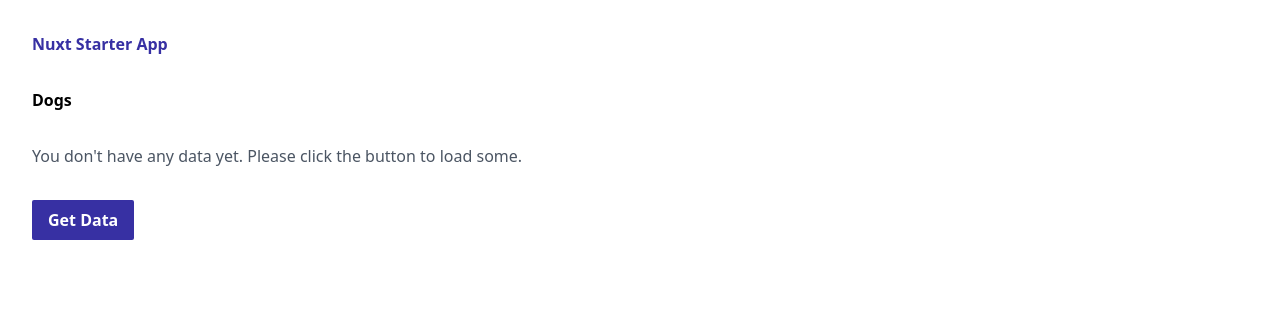
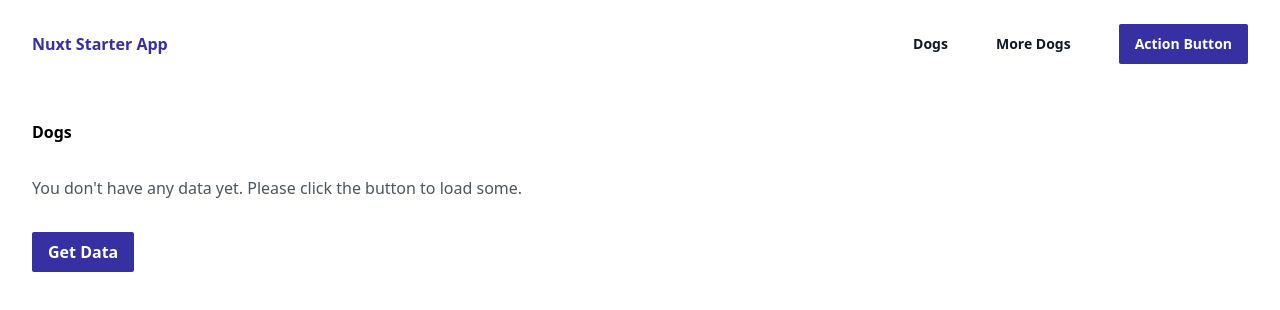
Before and after one commit to jamesctucker/nuxt-starter-template, a Nuxt app: page /dogs in a window 1280 px wide. Shown: the top 310 px of the page. Built offline with nearby package versions, Linux system fonts and the light colour scheme.

Commit message:
more template pages/data

```diff
--- a/app.vue
+++ b/app.vue
@@ -1,57 +1,11 @@
 <script setup>
-import { ref } from "vue";
-
-const dogs = ref([]);
-
-const handleClick = async () => {
-  const response = await $fetch(`/api/v1/dogs`);
-
-  dogs.value = await response.dogs;
-};
+import Header from "@/components/Header.vue";
 </script>
-
 <template>
-  <div class="p-8">
-    <h1 class="text-indigo-800 font-2xl font-bold mb-8">Nuxt Starter App</h1>
-
-    <div class="flex flex-row items-center">
-      <h2 class="font-xl font-semibold">Dogs</h2>
-    </div>
-
-    <!-- empty state -->
-    <div v-if="dogs?.length === 0" class="my-8">
-      <p class="text-gray-600">
-        You don't have any data yet. Please click the button to load some.
-      </p>
-    </div>
-
-    <!-- dog data -->
-    <div v-else class="my-8 max-w-lg">
-      <div class="flex flex-row justify-between items-center space-x-4">
-        <p class="font-semibold w-1/3">Id</p>
-
-        <p class="font-semibold w-1/3">Name</p>
-        <p class="font-semibold w-1/3">Age</p>
-      </div>
-      <div
-        v-for="{ id, name, age } in dogs"
-        :key="id"
-        class="flex flex-row justify-between items-center space-x-3 my-3"
-      >
-        <p class="w-1/3 truncate">{{ id }}</p>
-        <p class="w-1/3 truncate">{{ name }}</p>
-        <p class="w-1/3 truncate">
-          {{ age }}
-        </p>
-      </div>
-    </div>
-
-    <!-- load transactions button -->
-    <button
-      class="bg-indigo-800 hover:bg-indigo-500 text-white font-bold py-2 px-4 rounded-sm focus:outline-none focus:shadow-outline"
-      @click="handleClick"
-    >
-      Get Data
-    </button>
+  <div class="nuxt-app">
+    <Header />
+    <main class="p-8">
+      <NuxtPage />
+    </main>
   </div>
 </template>
--- /dev/null
+++ b/components/Dogs.vue
@@ -0,0 +1,55 @@
+<script setup>
+import { ref } from "vue";
+
+const dogs = ref([]);
+
+const handleClick = async () => {
+  const response = await $fetch(`/api/v1/dogs`);
+
+  dogs.value = await response.dogs;
+};
+</script>
+
+<template>
+  <div>
+    <div class="flex flex-row items-center">
+      <h2 class="font-xl font-semibold">Dogs</h2>
+    </div>
+
+    <!-- empty state -->
+    <div v-if="dogs?.length === 0" class="my-8">
+      <p class="text-gray-600">
+        You don't have any data yet. Please click the button to load some.
+      </p>
+    </div>
+
+    <!-- dog data -->
+    <div v-else class="my-8 max-w-lg">
+      <div class="flex flex-row justify-between items-center space-x-4">
+        <p class="font-semibold w-1/3">Id</p>
+
+        <p class="font-semibold w-1/3">Name</p>
+        <p class="font-semibold w-1/3">Age</p>
+      </div>
+      <div
+        v-for="{ id, name, age } in dogs"
+        :key="id"
+        class="flex flex-row justify-between items-center space-x-3 my-3"
+      >
+        <p class="w-1/3 truncate">{{ id }}</p>
+        <p class="w-1/3 truncate">{{ name }}</p>
+        <p class="w-1/3 truncate">
+          {{ age }}
+        </p>
+      </div>
+    </div>
+
+    <!-- load transactions button -->
+    <button
+      class="bg-indigo-800 hover:bg-indigo-500 text-white font-bold py-2 px-4 rounded-sm focus:outline-none focus:shadow-outline"
+      @click="handleClick"
+    >
+      Get Data
+    </button>
+  </div>
+</template>
--- /dev/null
+++ b/components/Header.vue
@@ -0,0 +1,95 @@
+<script setup>
+import { ref } from "vue";
+import { Dialog, DialogPanel } from "@headlessui/vue";
+import { Bars3Icon, XMarkIcon } from "@heroicons/vue/24/outline";
+
+const navigation = [
+  { name: "Dogs", href: "/dogs" },
+  { name: "More Dogs", href: "#" },
+];
+
+const mobileMenuOpen = ref(false);
+</script>
+<template>
+  <header class="bg-white">
+    <nav
+      class="mx-auto flex max-w-7xl items-center justify-between p-6 lg:px-8"
+      aria-label="Global"
+    >
+      <a href="/" class="-m-1.5 p-1.5">
+        <span class="font-2xl text-indigo-800 font-bold">Nuxt Starter App</span>
+      </a>
+      <div class="flex lg:hidden">
+        <button
+          type="button"
+          class="-m-2.5 inline-flex items-center justify-center rounded-md p-2.5 text-gray-700"
+          @click="mobileMenuOpen = true"
+        >
+          <span class="sr-only">Open main menu</span>
+          <Bars3Icon class="h-6 w-6" aria-hidden="true" />
+        </button>
+      </div>
+      <div class="hidden lg:flex lg:gap-x-12 lg:items-center">
+        <a
+          v-for="item in navigation"
+          :key="item.name"
+          :href="item.href"
+          class="text-sm font-semibold leading-6 text-gray-900"
+          >{{ item.name }}</a
+        >
+        <a
+          href="#"
+          class="bg-indigo-800 rounded-sm px-4 py-2 text-sm font-semibold leading-6 text-white hover:bg-indigo-500"
+          >Action Button</a
+        >
+      </div>
+    </nav>
+    <Dialog
+      as="div"
+      class="lg:hidden"
+      @close="mobileMenuOpen = false"
+      :open="mobileMenuOpen"
+    >
+      <div class="fixed inset-0 z-10" />
+      <DialogPanel
+        class="fixed inset-y-0 right-0 z-10 w-full overflow-y-auto bg-white px-6 py-6 sm:max-w-sm sm:ring-1 sm:ring-gray-900/10"
+      >
+        <div class="flex items-center justify-between">
+          <a href="#" class="-m-1.5 p-1.5">
+            <span class="font-xl font-bold text-indigo-800"
+              >Nuxt Starter App</span
+            >
+          </a>
+          <button
+            type="button"
+            class="-m-2.5 rounded-md p-2.5 text-gray-700"
+            @click="mobileMenuOpen = false"
+          >
+            <span class="sr-only">Close menu</span>
+            <XMarkIcon class="h-6 w-6" aria-hidden="true" />
+          </button>
+        </div>
+        <div class="mt-6 flow-root">
+          <div class="-my-6 divide-y divide-gray-500/10">
+            <div class="space-y-2 py-6">
+              <a
+                v-for="item in navigation"
+                :key="item.name"
+                :href="item.href"
+                class="-mx-3 block rounded-lg px-3 py-2 text-base font-semibold leading-7 text-gray-900 hover:bg-gray-50"
+                >{{ item.name }}</a
+              >
+            </div>
+            <div class="py-6">
+              <a
+                href="#"
+                class="-mx-3 block rounded-lg px-3 py-2.5 text-base font-semibold leading-7 text-gray-900 hover:bg-gray-50"
+                >Action Button</a
+              >
+            </div>
+          </div>
+        </div>
+      </DialogPanel>
+    </Dialog>
+  </header>
+</template>
--- a/package.json
+++ b/package.json
@@ -12,6 +12,8 @@
     "nuxt": "^3.3.2"
   },
   "dependencies": {
+    "@headlessui/vue": "^1.7.12",
+    "@heroicons/vue": "^2.0.17",
     "@nuxtjs/tailwindcss": "^6.6.5",
     "openai": "^3.2.1",
     "ynab": "^1.47.0"
--- /dev/null
+++ b/pages/dogs.vue
@@ -0,0 +1,7 @@
+<script setup>
+import Dogs from "@/components/Dogs.vue";
+</script>
+
+<template>
+  <Dogs />
+</template>
--- /dev/null
+++ b/pages/index.vue
@@ -0,0 +1,5 @@
+<template>
+  <div class="flex flex-row items-center">
+    <h2 class="font-xl font-semibold">Home</h2>
+  </div>
+</template>
```
Also changed, not shown: 1 other file (tests, documents, lock files or other folders).
